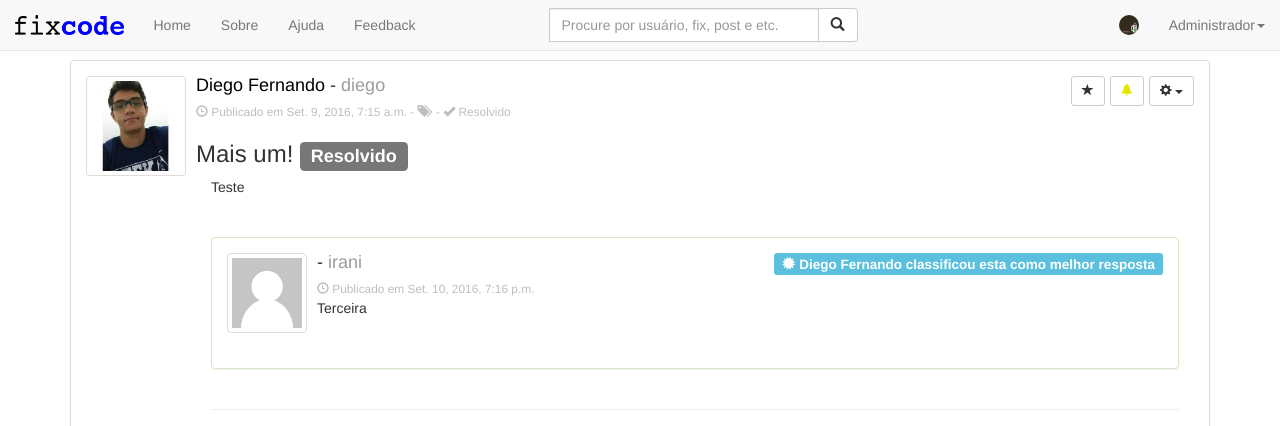
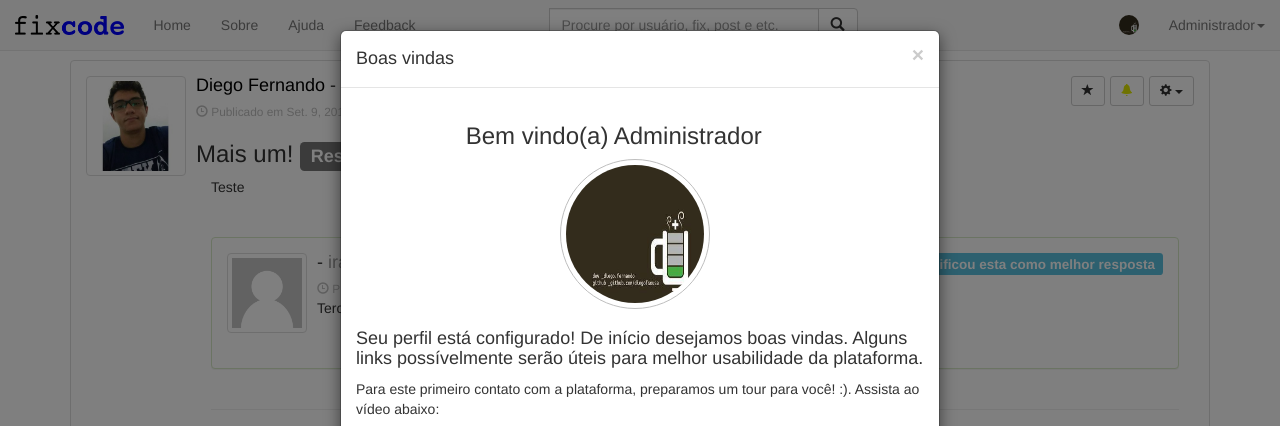
Before and after one commit to tonifc007/FixCodeProject, a Django app: page /fix/4/ in a window 1280 px wide. Shown: the top 426 px of the page. Run offline with Django 3.2, Linux system fonts and the light colour scheme; a user stored in the database is signed in; data comes from the database, SQL or seed files in the repository; both versions use the stored data as it was after the commit; some libraries are stand-ins or nearby versions.

Commit message:
Adição de tela de boas-vindas

```diff
--- a/core/models.py
+++ b/core/models.py
@@ -59,6 +59,7 @@ class Profile(models.Model):
 	habilidades = models.ManyToManyField(Areas)
 	visto_por_ultimo = models.DateTimeField(default=timezone.now)
 	ativo = models.BooleanField(default=False)
+	expert = models.BooleanField(default=False)
 
 	def save(self):
 		try:
--- a/core/static/core/js/global.js
+++ b/core/static/core/js/global.js
@@ -2,13 +2,63 @@ setTimeout("atualizaVisto()", 1);
 setInterval("atualizaVisto()", 10000);
 setTimeout("alterTitle()", 1);
 setInterval("alterTitle()", 5000);
-
-
+setTimeout("vericiaexp()", 1);
 /*
 function search_now(){
 
 }*/
 
+
+function vericiaexp(){
+
+    $.ajax({
+        url : "/verificaexp/", // the endpoint
+        type : "GET", // http method
+
+        success : function(json) {
+            if(json!=false){
+              console.log(json);
+              $('#principal').modal('show');
+            }
+
+        },
+
+        // handle a non-successful response
+        error : function(xhr,errmsg,err) {
+            console.log(xhr.status + ": " + xhr.responseText);
+            console.log('offline');
+
+        }
+    });
+
+}
+
+function comecar(){
+
+    $.ajax({
+        url : "/comecar/", // the endpoint
+        type : "GET", // http method
+
+        success : function(json) {
+            if(json==false){
+              console.log("Operação realizada com erros");
+            }
+            else{
+              $('#principal').modal('hide');
+            }
+
+
+        },
+
+        // handle a non-successful response
+        error : function(xhr,errmsg,err) {
+            console.log(xhr.status + ": " + xhr.responseText);
+            console.log('offline');
+
+        }
+    });
+
+}
 
 
 
--- a/core/static/core/js/main.js
+++ b/core/static/core/js/main.js
@@ -174,8 +174,7 @@ function unfriend(ide) {
 //AJAX para excluir fix
 
 function alertDelete(ide){
-	decisao = confirm("Deseja excluir este fix?");
-	if (decisao) {
+
 		console.log("confirmou");
 		$.ajax({
         url : "delete_confirm/", // the endpoint
@@ -186,7 +185,7 @@ function alertDelete(ide){
 
         // handle a successful response
         success : function(json) {
-           	window.location.replace("/myfixies/");
+           	window.location.replace("/fix/myfixies/");
             console.log(json); // log the returned json to the console
             console.log("success"); // another sanity check
         },
@@ -198,7 +197,7 @@ function alertDelete(ide){
 
         }
     });
-	}
+
 }
 
 //AJAX para ativar e desativar notificação de fix
--- a/core/static/core/js/notificaindex.js
+++ b/core/static/core/js/notificaindex.js
@@ -81,7 +81,7 @@ function notificaIndexPosts(){
             if (json != indicePost && json != 0){
                 console.log('muda');
                 indicePost = json;
-                $('#notificaPosts').html("<a class='btn btn-success btn-block' style='margin-bottom: 6px;' href='myposts/'>Você tem "+json+" post(s) com novos comentários.</a>");
+                $('#notificaPosts').html("<a class='btn btn-success btn-block' style='margin-bottom: 6px;' href='/post/myposts/notify/'>Você tem "+json+" post(s) com novos comentários.</a>");
             }
         },
 
--- a/core/templates/core/base.html
+++ b/core/templates/core/base.html
@@ -1,3 +1,4 @@
+{% load aux_tags %}
 <!DOCTYPE html>
 <html>
     <head>
@@ -21,6 +22,53 @@
     </head>
 
     <body>
+    <div class="modal fade" tabindex="-1" id="principal" role="dialog" aria-labelledby="gridSystemModalLabel">
+      <div class="modal-dialog" role="document">
+        <div class="modal-content">
+          <div class="modal-header">
+            <button type="button" class="close" data-dismiss="modal" aria-label="Close"><span aria-hidden="true">&times;</span></button>
+            <h4 class="modal-title" id="gridSystemModalLabel">Boas vindas</h4>
+          </div>
+          <div class="modal-body">
+
+                <div class="row">
+                  <div class="col-xs-12">
+                      <h3 class="col-xs-8 col-xs-offset-2">Bem vindo(a) {{ request.user.first_name }}</h3>
+                  </div>
+                  <div class="col-xs-12">
+                      <div class="col-xs-4 col-xs-offset-4 ig">
+                            {% if request.user|imagemperfil %}
+                            <a href="/editprofile/"><img class="img-circle borda" src="{{ request.user|imagemperfil }}" width="150" height="150"></a>
+                            {% else %}
+                                <a href="/editprofile/"><img class="img-circle borda" src="{% static 'core/imagens/default.png' %}" width="150" height="150"></a>
+                            {% endif %}
+                        </div>
+                  </div>
+                  <div class="col-xs-12">
+                      <h4>Seu perfil está configurado! De início desejamos boas vindas. Alguns links possívelmente serão úteis para melhor usabilidade da plataforma.</h4>
+                      <p>Para este primeiro contato com a plataforma, preparamos um tour para você! :). Assista ao vídeo abaixo:</p>
+                  </div>
+                  <div class="col-xs-12">
+                    <div class="embed-responsive embed-responsive-16by9">
+                        <iframe class="embed-responsive-item" src="https://player.vimeo.com/video/201977162" width="640" height="360" frameborder="0" webkitallowfullscreen mozallowfullscreen allowfullscreen></iframe>
+                    </div>
+                  </div>
+                  <div class="col-xs-12">
+                      <h4>Ainda não ajudou?</h4>
+                      <p>Preparamos também um menu de ajuda no qual mostra a usabilidade parte a parte da plataforma. Basta acessar este <a href="#">link</a></p>
+                  </div>
+                  <div class="col-xs-12">
+                      <p>Caso não deseje mais ver esta mensagem basta apertar em <b>Começar</b>.</p>
+                  </div>
+                </div>
+          </div>
+          <div class="modal-footer">
+            <button type="button" class="btn btn-default" data-dismiss="modal">Fechar</button>
+            <button type="button" class="btn btn-primary" onclick="comecar()">Começar <span class="glyphicon glyphicon-triangle-right"></span></button>
+          </div>
+        </div><!-- /.modal-content -->
+      </div><!-- /.modal-dialog -->
+    </div><!-- /.modal -->
 
     {% if request.user.is_authenticated %}
         <nav id="menu" class="navbar navbar-default navbar-fixed-top">
--- a/core/templates/core/fixdetail.html
+++ b/core/templates/core/fixdetail.html
@@ -87,8 +87,26 @@
 						    <span class="caret"></span>
 						  </button>
 						  <ul class="dropdown-menu dropdown-menu-right" aria-labelledby="dropdownMenu1">
-						    <li><a href="#"><span class="glyphicon glyphicon-trash"></span>   Deletar Fix</a></li>
+						   <li class="hoverLiFix" data-toggle="modal" data-target="#myModal"><span class="glyphicon glyphicon-remove"></span> Deletar Fix</li>
 						  </ul>
+						  <!-- Modal -->
+							<div class="modal fade" id="myModal" tabindex="-1" role="dialog" aria-labelledby="myModalLabel">
+							  <div class="modal-dialog" role="document">
+							    <div class="modal-content">
+							      <div class="modal-header">
+							        <button type="button" class="close" data-dismiss="modal" aria-label="Close"><span aria-hidden="true">&times;</span></button>
+							        <h4 class="modal-title" id="myModalLabel">Excluir fix</h4>
+							      </div>
+							      <div class="modal-body">
+							        <small>Deseja deletar este fix?</small>
+							      </div>
+							      <div class="modal-footer">
+							        <button type="button" class="btn btn-default" data-dismiss="modal">Fechar</button>
+							        <button type="button" class="btn btn-primary" onclick="alertDelete('{{ fixie.pk }}')">Excluir</button>
+							      </div>
+							    </div>
+							  </div>
+							</div>
 						</div>
 
 
--- a/core/urls.py
+++ b/core/urls.py
@@ -25,6 +25,11 @@ urlpatterns = [
     url(r'^timeline/$', views.quantTL, name='quantTL'),
     url(r'^feedback/$', views.anon_feedback, name='feedback'),
     url(r'^sobre/$', views.sobre, name='sobre'),
+
+    url(r'^verificaexp/$', views.verifica_exp),
+    url(r'^comecar/$', views.comecar),
+
+    #url(r'^login/$', views.login_user, name='login_user'),
 
     #Páginas de fix
     url(r'^fix/new/$', views.create_fix, name='create_fix'),
--- a/core/views.py
+++ b/core/views.py
@@ -1865,3 +1865,30 @@ def anon_feedback(request):
 		return render(request, 'core/feedback.html', {'form':form})
 	else:
 		raise Http404
+
+#Verificação de expert
+
+def verifica_exp(request):
+	if not request.user.is_authenticated():
+		return render(request, 'core/login.html')
+	else:
+		profile = get_object_or_404(Profile, user=request.user)
+		if profile.expert == True or profile.ativo == False:
+			return False
+		else:
+			lista = list()
+			if profile.imagem_perfil:
+				lista.append(profile.imagem_perfil.url)
+			lista.append(request.user.first_name)
+		return HttpResponse(json.dumps(lista), content_type="application/json")
+	return HttpResponse(json.dumps(False), content_type="application/json")
+
+def comecar(request):
+	if not request.user.is_authenticated():
+		return render(request, 'core/login.html')
+	else:
+		profile = get_object_or_404(Profile, user=request.user)
+		profile.expert = True
+		profile.save()
+		return HttpResponse(json.dumps(True), content_type="application/json")
+	return HttpResponse(json.dumps(False), content_type="application/json")
```
Also changed, not shown: core/migrations/0047_profile_expert.py (added), db.sqlite3.
